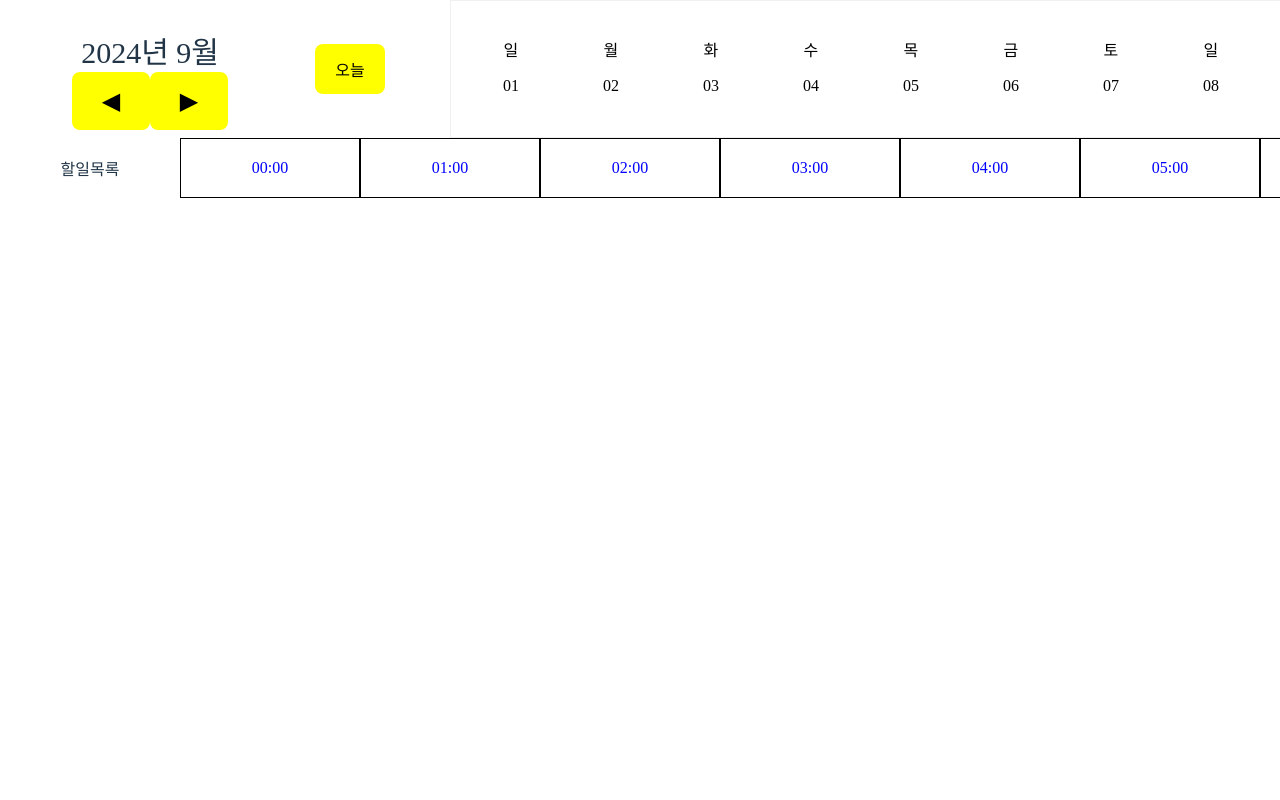
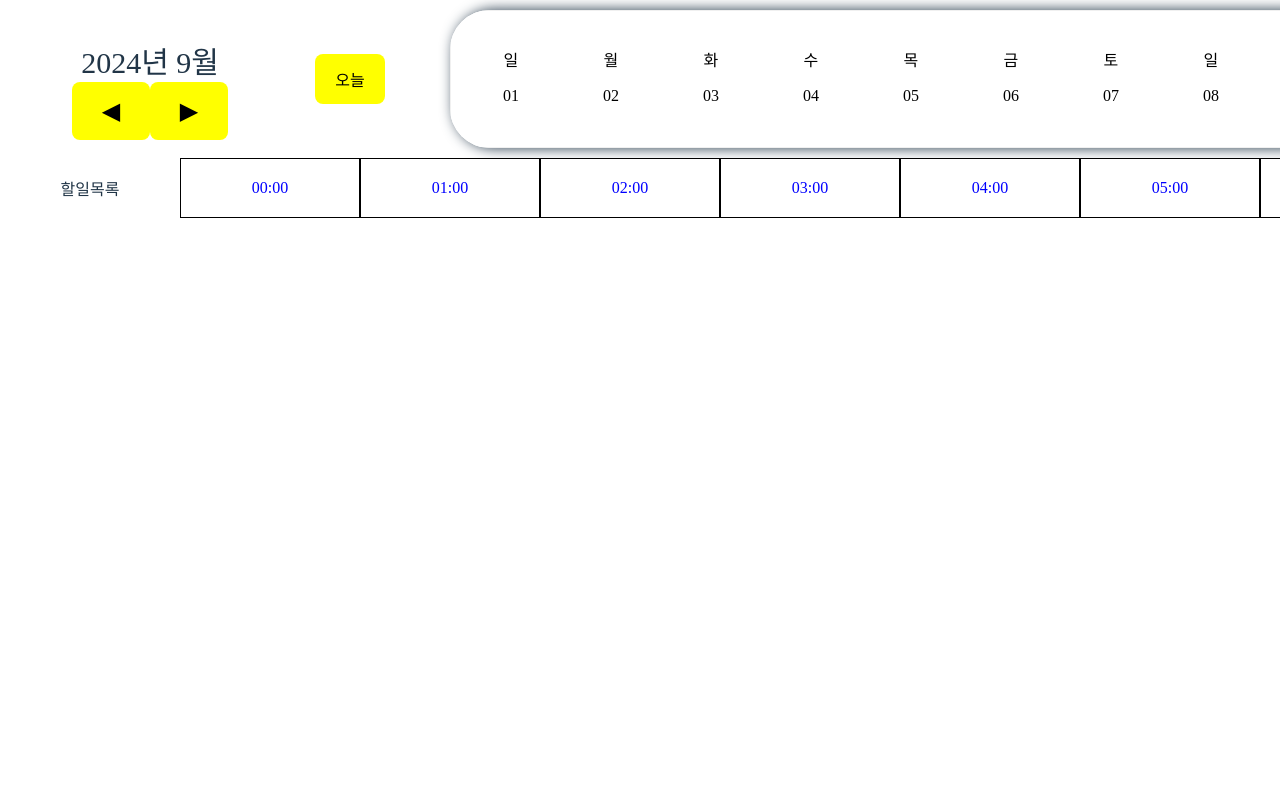
Before and after one commit to JayJHFE/React-Scheduler, a React (Vite) app in the folder PortFolio-vite/: page /scheduler in a window 1280 px wide. Shown: the top 800 px of the page. Built offline with nearby package versions, Linux system fonts and the light colour scheme.

Commit message:
chore: css 수정

```diff
--- a/PortFolio-vite/src/components/scheduler/calendar/index.tsx
+++ b/PortFolio-vite/src/components/scheduler/calendar/index.tsx
@@ -122,7 +122,7 @@ function Calendar() {
         display: "flex",
         flexDirection: "row",
         justifyContent: "space-between",
-        padding: "0px 50px",
+        padding: "10px 50px",
         alignItems: "center",
         // backgroundColor: "blue",
       }}
@@ -160,7 +160,12 @@ function Calendar() {
 
       <div
         ref={calendarContainerRef}
-        style={{ overflow: "auto", width: "1000px", backgroundColor: "blue" }}
+        style={{
+          overflow: "auto",
+          width: "1000px",
+          boxShadow: "4px 0px 14px",
+          borderRadius: "40px",
+        }}
       >
         <S.rowScheduler>
           {selectedDate?.map((day, idx) => (
@@ -169,6 +174,7 @@ function Calendar() {
               ref={today === day.fullDate ? todayRef : null} // 오늘 날짜의 div에 ref 연결
               style={{
                 border: today === day.fullDate ? "2px solid blue" : "none", // 오늘이면 파란색 테두리
+                borderRadius: today === day.fullDate ? "20px" : "none", // 오늘이면 원형 모양
               }}
             >
               <DateAndDay day={day.date} date={day.weekdayName} />
```
